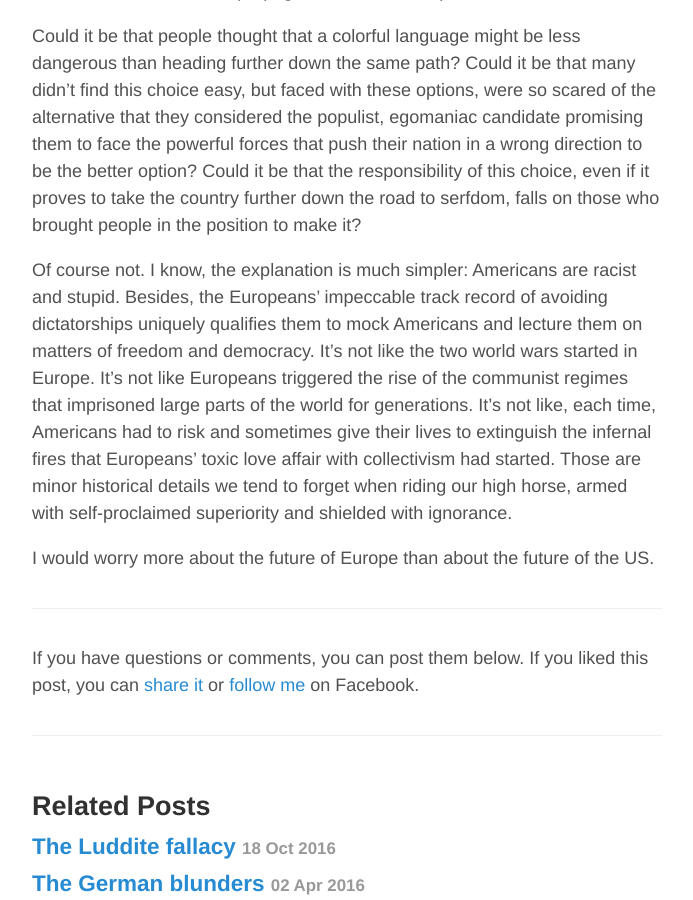
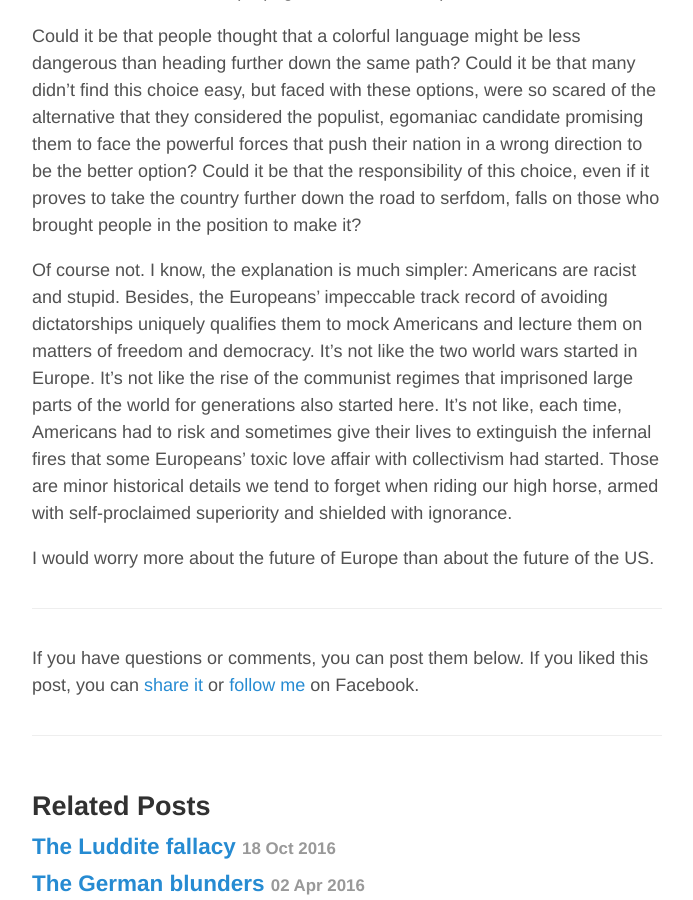
Before and after one commit to aoghina/aoghina.github.io, a Jekyll site: the page built from _posts/2016-11-09-could-it-be.md, in a window 1280 px wide and 900 px high, scrolled down 968 px. Shown: the whole window, without its empty margins (293-986 px from the left). Built offline with Jekyll 4.4.1, drawn with Linux system fonts in a browser that asks for light colours; comment, search, counter and statistics services are not loaded.

Commit message:
Update could it be

```diff
--- a/_posts/2016-11-09-could-it-be.md
+++ b/_posts/2016-11-09-could-it-be.md
@@ -15,6 +15,6 @@
 
 Could it be that people thought that a colorful language might be less dangerous than heading further down the same path? Could it be that many didn't find this choice easy, but faced with these options, were so scared of the alternative that they considered the populist, egomaniac candidate promising them to face the powerful forces that push their nation in a wrong direction to be the better option? Could it be that the responsibility of this choice, even if it proves to take the country further down the road to serfdom, falls on those who brought people in the position to make it?
 
-Of course not. I know, the explanation is much simpler: Americans are racist and stupid. Besides, the Europeans' impeccable track record of avoiding dictatorships uniquely qualifies them to mock Americans and lecture them on matters of freedom and democracy. It's not like the two world wars started in Europe. It's not like Europeans triggered the rise of the communist regimes that imprisoned large parts of the world for generations. It's not like, each time, Americans had to risk and sometimes give their lives to extinguish the infernal fires that Europeans' toxic love affair with collectivism had started. Those are minor historical details we tend to forget when riding our high horse, armed with self-proclaimed superiority and shielded with ignorance.
+Of course not. I know, the explanation is much simpler: Americans are racist and stupid. Besides, the Europeans' impeccable track record of avoiding dictatorships uniquely qualifies them to mock Americans and lecture them on matters of freedom and democracy. It's not like the two world wars started in Europe. It's not like the rise of the communist regimes that imprisoned large parts of the world for generations also started here. It's not like, each time, Americans had to risk and sometimes give their lives to extinguish the infernal fires that some Europeans' toxic love affair with collectivism had started. Those are minor historical details we tend to forget when riding our high horse, armed with self-proclaimed superiority and shielded with ignorance.
 
 I would worry more about the future of Europe than about the future of the US.
```
